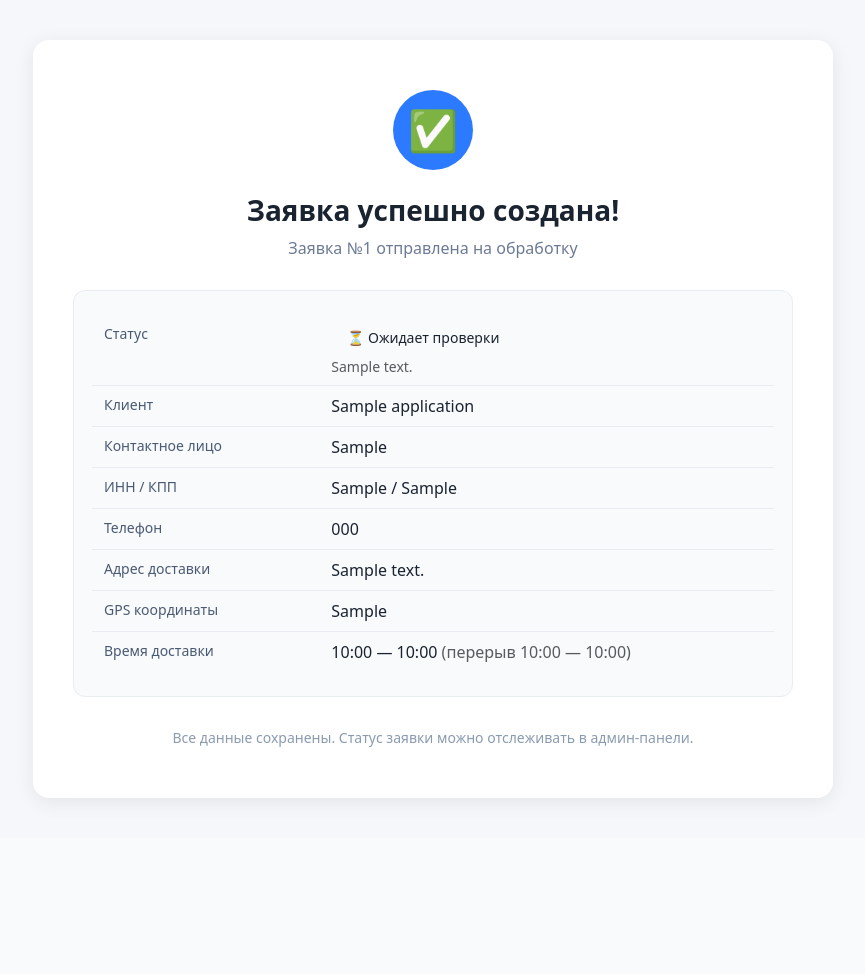
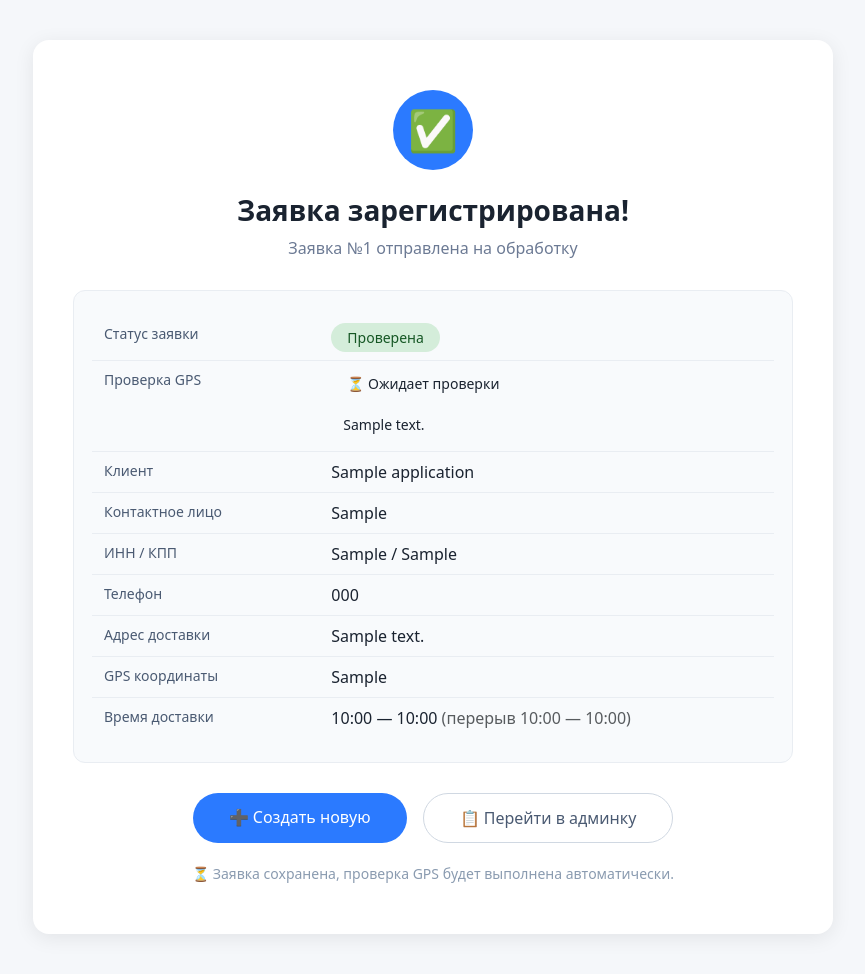
Before and after one commit to Urffin-Juss/FormStream, a Django app: page /applications/success/1/ in a window 1280 px wide. Shown: the whole page, without its empty margins (207-1072 px from the left). Before the commit the page ends 803 px from the top, so only its background shows below. Run offline with Django 5.2, Linux system fonts and the light colour scheme; tables that the repository leaves empty hold one stand-in row (values such as "Sample post").

Commit message:
succes html rework

```diff
--- a/applications/views.py
+++ b/applications/views.py
@@ -15,14 +15,17 @@ def application_create(request):
     if request.method == 'POST':
         form = ApplicationForm(request.POST)
         if form.is_valid():
-            # Здесь потом добавим проверку адресов через DaData
+
             application = form.save()
 
             check_application_gps(application)
 
 
 
+
+
             messages.success(request, f'Заявка #{application.id} успешно создана!')
+
             return redirect("applications:application_success", pk=application.id)
         else:
             messages.error(request, 'Пожалуйста, исправьте ошибки в форме')
--- a/templates/applications/application_success.html
+++ b/templates/applications/application_success.html
@@ -76,9 +76,27 @@
             font-size: 14px;
             font-weight: 500;
         }
+
+        /* СТАТУСЫ ЗАЯВКИ (бизнес) */
         .status-badge.new { background: #e8f0fe; color: #2b7aff; }
-        .status-badge.passed { background: #e6f7e6; color: #1a8c3a; }
-        .status-badge.failed { background: #fde8e8; color: #c0392b; }
+        .status-badge.processing { background: #fff3cd; color: #856404; }
+        .status-badge.approved { background: #d4edda; color: #155724; }
+        .status-badge.rejected { background: #f8d7da; color: #721c24; }
+        .status-badge.completed { background: #d1ecf1; color: #0c5460; }
+
+        /* СТАТУСЫ GPS (технический) */
+        .geo-badge {
+            display: inline-block;
+            padding: 4px 16px;
+            border-radius: 40px;
+            font-size: 14px;
+            font-weight: 500;
+        }
+        .geo-badge.pending { background: #f0f0f0; color: #6c757d; }
+        .geo-badge.passed { background: #d4edda; color: #155724; }
+        .geo-badge.failed { background: #f8d7da; color: #721c24; }
+        .geo-badge.manual { background: #fff3cd; color: #856404; }
+
         .btn-group-custom {
             display: flex;
             gap: 16px;
@@ -120,6 +138,16 @@
             font-size: 14px;
             margin-top: 20px;
         }
+        .geo-message-block {
+            margin-top: 8px;
+            padding: 8px 12px;
+            border-radius: 6px;
+            font-size: 14px;
+        }
+        .geo-message-block.passed { background: #e6f7e6; color: #1a6e3a; }
+        .geo-message-block.failed { background: #fde8e8; color: #a0322b; }
+        .geo-message-block.pending { background: #f0f0f0; color: #5a6a7a; }
+        .geo-message-block.manual { background: #fff3cd; color: #6a5a04; }
     </style>
 </head>
 <body>
@@ -128,30 +156,47 @@
             <!-- Иконка успеха -->
             <div class="success-icon">✅</div>
 
-            <h1 class="success-title">Заявка успешно создана!</h1>
+            <h1 class="success-title">Заявка зарегистрирована!</h1>
             <p class="success-subtitle">
                 Заявка №{{ application.id }} отправлена на обработку
             </p>
 
             <!-- Карточка с данными заявки -->
             <div class="application-card">
+                <!-- СТАТУС ЗАЯВКИ (бизнес-статус) -->
                 <div class="row">
-                    <div class="col-4 label">Статус</div>
+                    <div class="col-4 label">Статус заявки</div>
                     <div class="col-8 value">
-                        <span class="status-badge {{ application.geo_check_status|default:'new' }}">
+                        <span class="status-badge {{ application.status|default:'new' }}">
+                            {{ application.get_status_display|default:'Новая' }}
+                        </span>
+                    </div>
+                </div>
+
+                <!-- СТАТУС ПРОВЕРКИ GPS (технический статус) -->
+                <div class="row">
+                    <div class="col-4 label">Проверка GPS</div>
+                    <div class="col-8 value">
+                        <span class="geo-badge {{ application.geo_check_status|default:'pending' }}">
                             {% if application.geo_check_status == 'passed' %}
-                                ✅ Координаты проверены
+                                ✅ Проверка пройдена
                             {% elif application.geo_check_status == 'failed' %}
-                                ❌ Ошибка координат
+                                ❌ Ошибка проверки
+                            {% elif application.geo_check_status == 'manual' %}
+                                ⚠️ Требуется проверка
                             {% else %}
                                 ⏳ Ожидает проверки
                             {% endif %}
                         </span>
                         {% if application.geo_check_message %}
-                            <small class="d-block text-muted mt-1">{{ application.geo_check_message }}</small>
+                            <div class="geo-message-block {{ application.geo_check_status|default:'pending' }}">
+                                {{ application.geo_check_message }}
+                            </div>
                         {% endif %}
                     </div>
                 </div>
+
+                <!-- Остальные данные -->
                 <div class="row">
                     <div class="col-4 label">Клиент</div>
                     <div class="col-8 value">{{ application.client_name }}</div>
@@ -187,11 +232,22 @@
                 </div>
             </div>
 
-
-
+            <!-- Кнопки действий -->
+            <div class="btn-group-custom">
+                <a href="{% url 'applications:application_create' %}" class="btn-primary-custom">➕ Создать новую</a>
+                <a href="{% url 'admin:index' %}" class="btn-outline-custom">📋 Перейти в админку</a>
+            </div>
 
             <div class="footer-note">
-                Все данные сохранены. Статус заявки можно отслеживать в админ-панели.
+                {% if application.geo_check_status == "passed" %}
+                    ✅ GPS координаты успешно проверены автоматически. Заявка готова к дальнейшей обработке.
+                {% elif application.geo_check_status == "failed" %}
+                    ❌ Обнаружена ошибка в GPS координатах. Пожалуйста, проверьте данные.
+                {% elif application.geo_check_status == "manual" %}
+                    ⚠️ Требуется ручная проверка координат оператором.
+                {% else %}
+                    ⏳ Заявка сохранена, проверка GPS будет выполнена автоматически.
+                {% endif %}
             </div>
         </div>
     </div>
```
